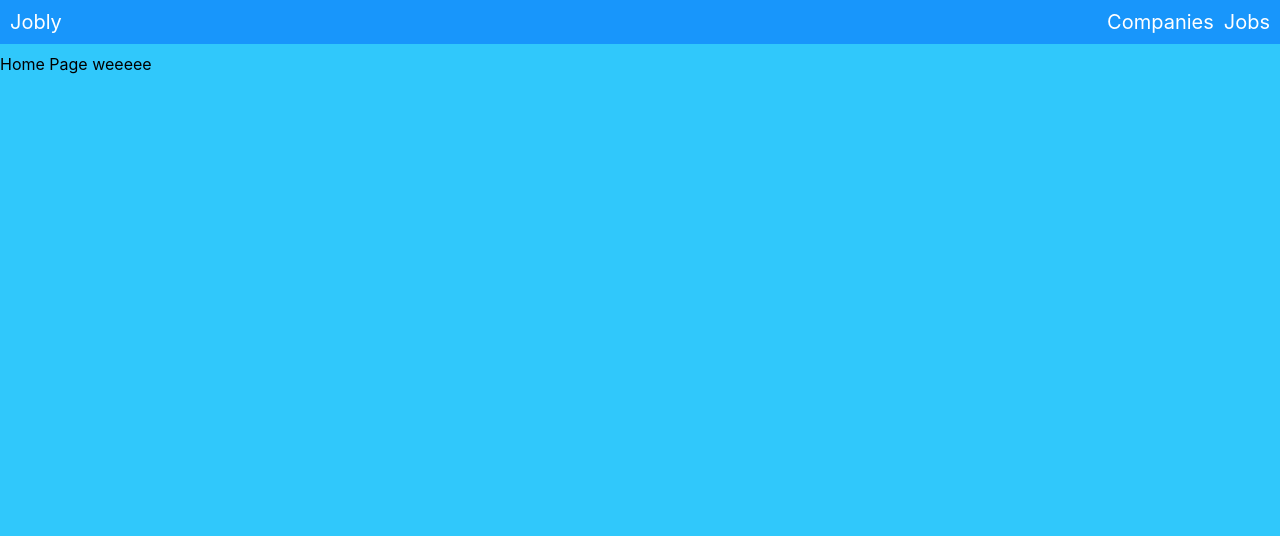
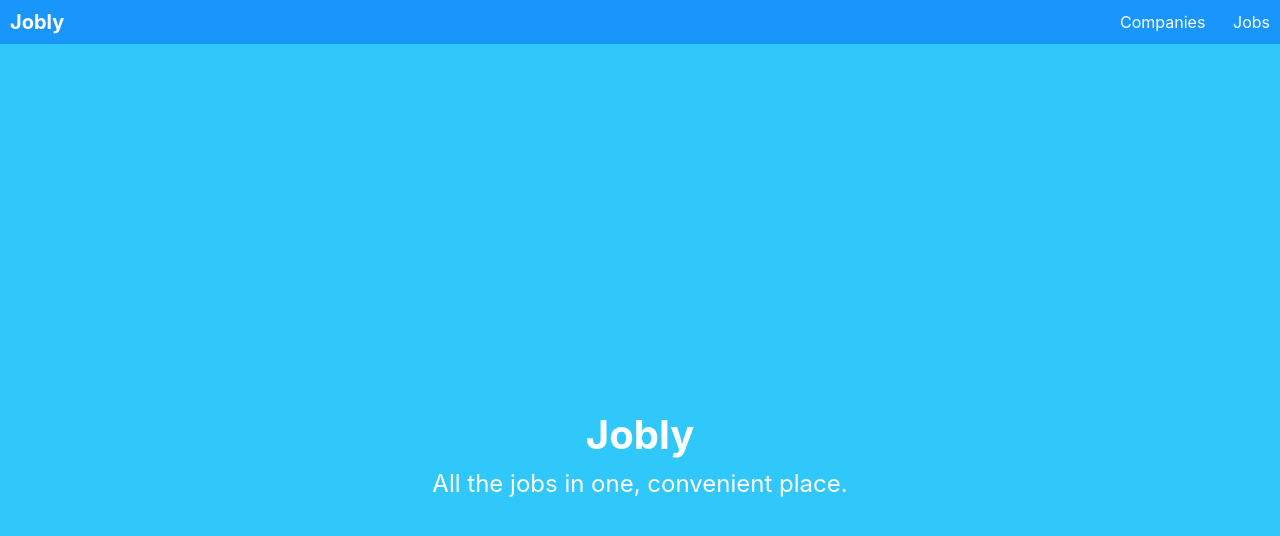
Before and after one commit to MikeFred001/react-jobly, a React (Create React App) app: page / in a window 1280 px wide. Shown: the top 536 px of the page. Built offline with nearby package versions, Linux system fonts and the light colour scheme; no server answers.

Commit message:
Added styling for parts 5 and earlier, working on testing simple components

```diff
--- a/src/CompanyCard.css
+++ b/src/CompanyCard.css
@@ -7,7 +7,6 @@
   margin-bottom: 10px;
   padding: 15px;
   width: 70%;
-  margin: 0 auto 10px;
 }
 
 .CompanyCard-name {
--- /dev/null
+++ b/src/CompanyDetail.css
@@ -0,0 +1,16 @@
+.CompanyDetail {
+  display: flex;
+  flex-direction: column;
+  align-items: center;
+}
+
+.CompanyDetail-name {
+  font-size: 1.5rem;
+  font-weight: bold;
+}
+
+.CompanyDetail-description {
+  width: 70%;
+  text-align: center;
+  margin: 10px;
+}
--- a/src/CompanyDetail.js
+++ b/src/CompanyDetail.js
@@ -2,6 +2,7 @@ import { useState, useEffect } from "react";
 import { useParams } from "react-router-dom";
 import JobCardList from "./JobCardList.js";
 import JoblyApi from "./api.js";
+import "./CompanyDetail.css";
 
 
 /** CompanyDetail, renders list of job cards
@@ -38,7 +39,7 @@ function CompanyDetail() {
 
   return (
     <div className="CompanyDetail">
-      <h1 className="CompanyDetail-name">{company.data.name}</h1>
+      <span className="CompanyDetail-name">{company.data.name}</span>
       <p className="CompanyDetail-description">{company.data.description}</p>
       <JobCardList jobs={company.data.jobs} />
     </div>
--- /dev/null
+++ b/src/Home.css
@@ -0,0 +1,17 @@
+.Home {
+  height: 100vh;
+  display: flex;
+  align-items: center;
+  justify-content: center;
+  color: white;
+}
+
+.Home-title {
+  margin: 0 0 10px;
+  font-size: 2.5rem;
+  text-align: center;
+}
+
+.Home-slogan {
+  font-size: 1.5rem;
+}
--- a/src/Home.js
+++ b/src/Home.js
@@ -1,4 +1,4 @@
-
+import "./Home.css";
 
 /** Displays homepage with a simple greeting
  *
@@ -12,7 +12,10 @@
 function Home() {
   return (
     <div className="Home">
-      Home Page weeeee
+      <div className="Home-tagline">
+        <h1 className="Home-title">Jobly</h1>
+        <span className="Home-slogan">All the jobs in one, convenient place.</span>
+      </div>
     </div>
   );
 }
--- a/src/JobCard.css
+++ b/src/JobCard.css
@@ -7,7 +7,6 @@
   margin-bottom: 10px;
   padding: 15px;
   width: 100%;
-  margin: 0 auto 10px;
 }
 
 .JobCard-title {
--- a/src/Navigation.css
+++ b/src/Navigation.css
@@ -6,7 +6,6 @@
 }
 
 .Navigation-link {
-  font-size: 1.25rem;
   margin: 5px;
   text-decoration: none;
   color: white;
@@ -14,6 +13,12 @@
 
 .Navigation-jobs-companies {
   display: flex;
+  justify-content: space-between;
   align-items: center;
   margin-left: auto;
+  min-width: 160px;
 }
+
+.Navigation-home {
+  font-size: 1.25rem;
+}
--- a/src/Navigation.js
+++ b/src/Navigation.js
@@ -1,4 +1,4 @@
-import { Link } from "react-router-dom";
+import { NavLink } from "react-router-dom";
 import "./Navigation.css";
 
 /** Displays Navigation bar
@@ -11,12 +11,34 @@ import "./Navigation.css";
  *
  * App -> Navigation  */
 function Navigation() {
+
+  let activeStyle = {
+    fontWeight: "bold"
+  };
+
   return (
     <div className="Navigation">
-      <Link className="Navigation-link home" to="/">Jobly</Link>
+      <NavLink
+        className="Navigation-link Navigation-home"
+        to="/"
+        style={({ isActive }) => isActive ? activeStyle : undefined }>
+          Jobly
+      </NavLink>
+
       <div className="Navigation-jobs-companies">
-        <Link className="Navigation-link companies" to="/companies">Companies</Link>
-        <Link className="Navigation-link jobs" to="/jobs">Jobs</Link>
+        <NavLink
+          className="Navigation-link Navigation-companies"
+          to="/companies"
+          style={({ isActive }) => isActive ? activeStyle : undefined }>
+            Companies
+        </NavLink>
+
+        <NavLink
+          className="Navigation-link Navigation-jobs"
+          to="/jobs"
+          style={({ isActive }) => isActive ? activeStyle : undefined }>
+            Jobs
+        </NavLink>
       </div>
     </div>
   );
```
